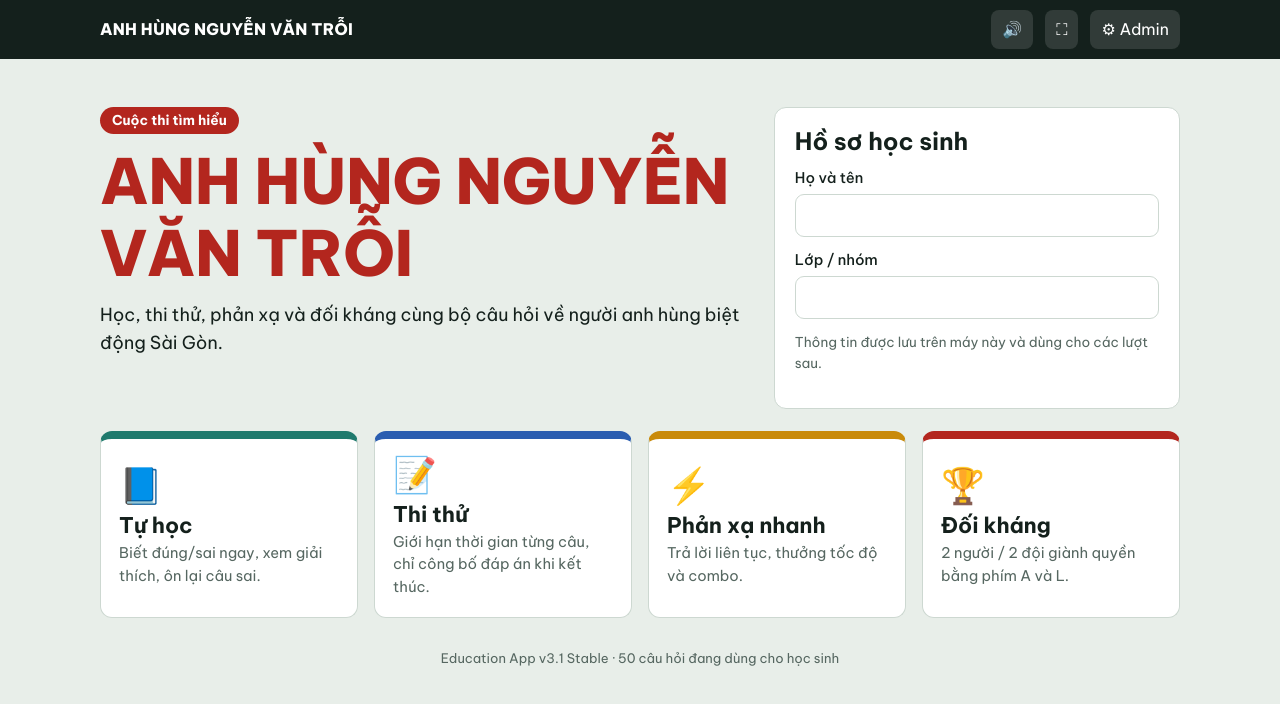
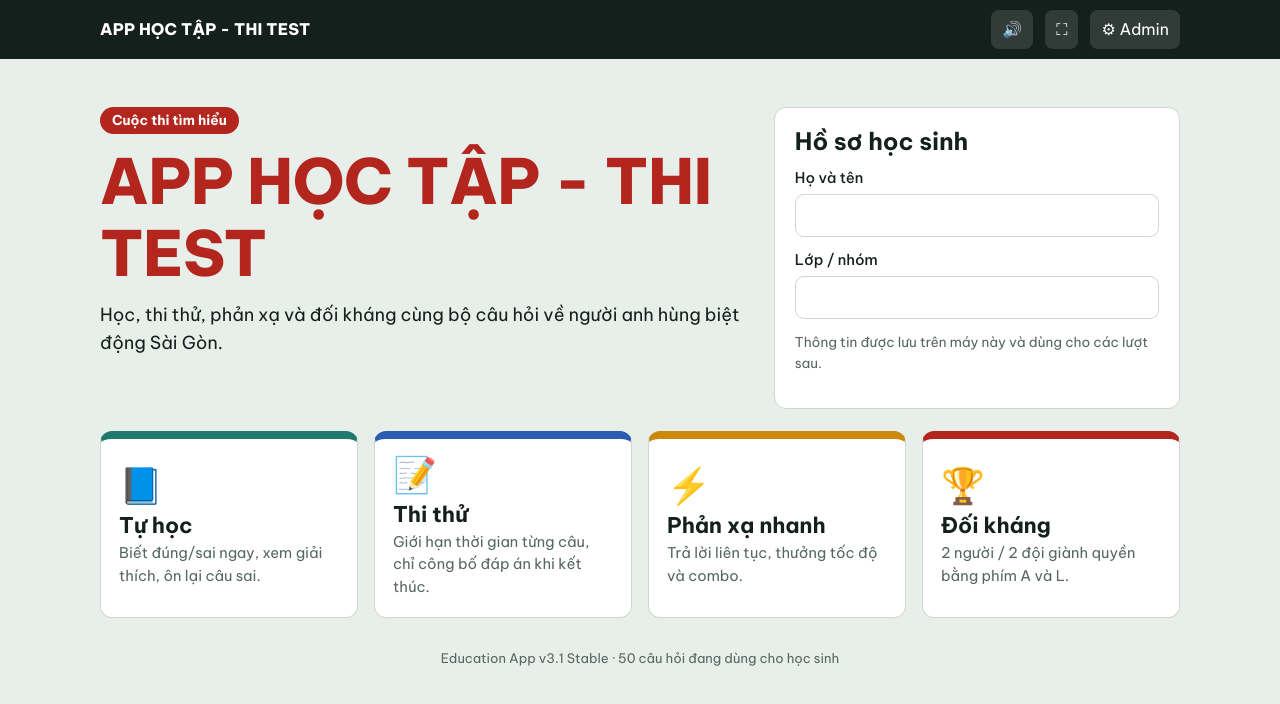
Before and after one commit to xaydungnguyenthuc-hub/appluyentap, a plain HTML site: page index.html in a window 1280 px wide. Drawn offline with Linux system fonts and the light colour scheme.

Commit message:
Add files via upload

```diff
--- a/index.html
+++ b/index.html
@@ -163,7 +163,7 @@ const DB={
 };
 
 /* ====================== DỮ LIỆU MẶC ĐỊNH ====================== */
-const DEF_CFG={title:'ANH HÙNG NGUYỄN VĂN TRỖI',tag:'Cuộc thi tìm hiểu',desc:'Học, thi thử, phản xạ và đối kháng cùng bộ câu hỏi về người anh hùng biệt động Sài Gòn.',org:'',info:'',color:'#b3261e',logo:'',pinHash:'',sound:true,model:'gemini-2.0-flash'};
+const DEF_CFG={title:'APP HỌC TẬP - THI TEST',tag:'Cuộc thi tìm hiểu',desc:'Học, thi thử, phản xạ và đối kháng cùng bộ câu hỏi về người anh hùng biệt động Sài Gòn.',org:'',info:'',color:'#b3261e',logo:'',pinHash:'',sound:true,model:'gemini-2.0-flash'};
 const TP=['Tiểu sử','Hoạt động cách mạng','Các mốc lịch sử','Nhân vật liên quan','Ý nghĩa & học tập'];
 function defaultBank(){
   const R=[ // [câu hỏi, A,B,C,D, đáp án, giải thích, mức, chủ đề]
@@ -209,7 +209,7 @@ function defaultBank(){
   ['Câu nào đúng về Nguyễn Văn Trỗi?','Sinh năm 1940, quê Quảng Nam','Sinh năm 1950, quê Hà Nội','Làm thợ may ở Huế','Hy sinh năm 1975','A','Anh sinh 1940, quê Quảng Nam.','medium',0],
   ['Câu nào SAI về Nguyễn Văn Trỗi?','Anh làm thợ điện','Anh hoạt động ở Sài Gòn','Anh hy sinh năm 1975','Anh sinh năm 1940','C','Anh hy sinh năm 1964, không phải 1975.','medium',0],
   ['Sự kiện nào xảy ra SAU CÙNG trong cuộc đời anh Trỗi?','Anh ra đời','Anh bị bắt','Anh bị tòa án kết án','Anh hy sinh','D','Anh hy sinh ngày 15/10/1964.','medium',2],
-  ['Họ của Anh hùng Nguyễn Văn Trỗi là gì?','Trần','Lê','Phạm','Nguyễn','D','Họ Nguyễn.','easy',0],
+  ['Họ của APP HỌC TẬP - THI TEST là gì?','Trần','Lê','Phạm','Nguyễn','D','Họ Nguyễn.','easy',0],
   ['Đặc điểm nổi bật trong cách hoạt động của biệt động thành là gì?','Công khai, tấn công trực diện','Bí mật, bất ngờ, đánh vào đầu não','Chỉ phòng thủ','Hoạt động ở vùng núi cao','B','Biệt động hoạt động bí mật, bất ngờ trong thành phố.','hard',1],
   ['Vì sao McNamara trở thành mục tiêu của kế hoạch?','Là người có vai trò lớn trong chỉ đạo chiến tranh của Mỹ','Là nhà ngoại giao thân thiện','Là doanh nhân','Là nhà báo','A','Ông là Bộ trưởng Quốc phòng Mỹ, tham gia chỉ đạo chiến tranh.','hard',1],
   ['Hình ảnh anh Trỗi trước giờ hy sinh trở thành biểu tượng của điều gì?','Tinh thần bất khuất của thế hệ thanh niên yêu nước','Sự đầu hàng','Sự sợ hãi','Sự thờ ơ','A','Tấm gương bất khuất truyền cảm hứng cho nhiều thế hệ.','medium',4],
```
